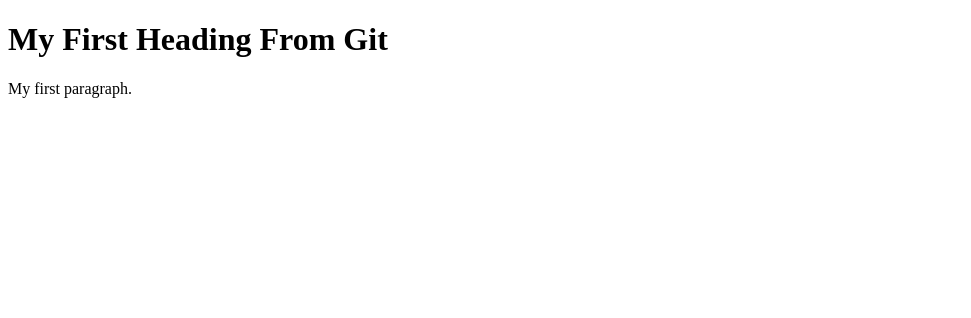
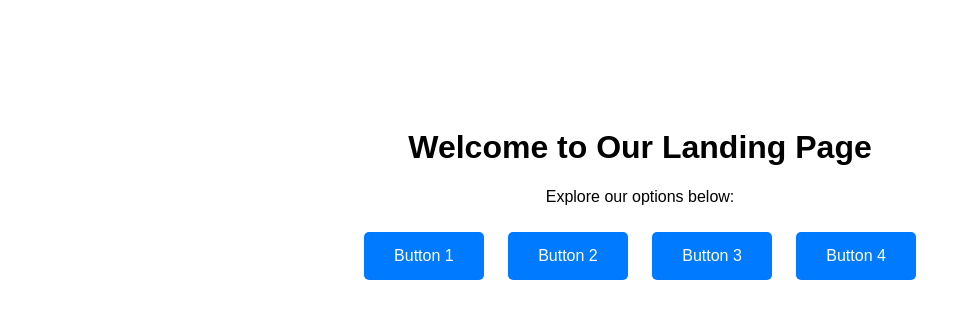
Before and after one commit to AbhishekSoftPoly/website3, a plain HTML site: page index.html in a window 1280 px wide. Shown: the whole page, without its empty margins (0-971 px from the left). Drawn offline with Linux system fonts and the light colour scheme.

Commit message:
Update index.html

```diff
--- a/index.html
+++ b/index.html
@@ -1,10 +1,37 @@
 <!DOCTYPE html>
-<html>
+<html lang="en">
+<head>
+<meta charset="UTF-8">
+<meta name="viewport" content="width=device-width, initial-scale=1.0">
+<title>Landing Page</title>
+<style>
+  body {
+    font-family: Arial, sans-serif;
+    text-align: center;
+    padding: 100px;
+  }
+  .button {
+    display: inline-block;
+    padding: 15px 30px;
+    margin: 10px;
+    font-size: 16px;
+    border: none;
+    border-radius: 5px;
+    background-color: #007bff;
+    color: #fff;
+    cursor: pointer;
+    text-decoration: none;
+  }
+</style>
+</head>
 <body>
-
-<h1>My First Heading From Git</h1>
-
-<p>My first paragraph.</p>
-
+  <h1>Welcome to Our Landing Page</h1>
+  <p>Explore our options below:</p>
+  <div>
+    <a class="button" href="https://www.example.com/page1">Button 1</a>
+    <a class="button" href="https://www.example.com/page2">Button 2</a>
+    <a class="button" href="https://www.example.com/page3">Button 3</a>
+    <a class="button" href="https://www.example.com/page4">Button 4</a>
+  </div>
 </body>
 </html>
```
